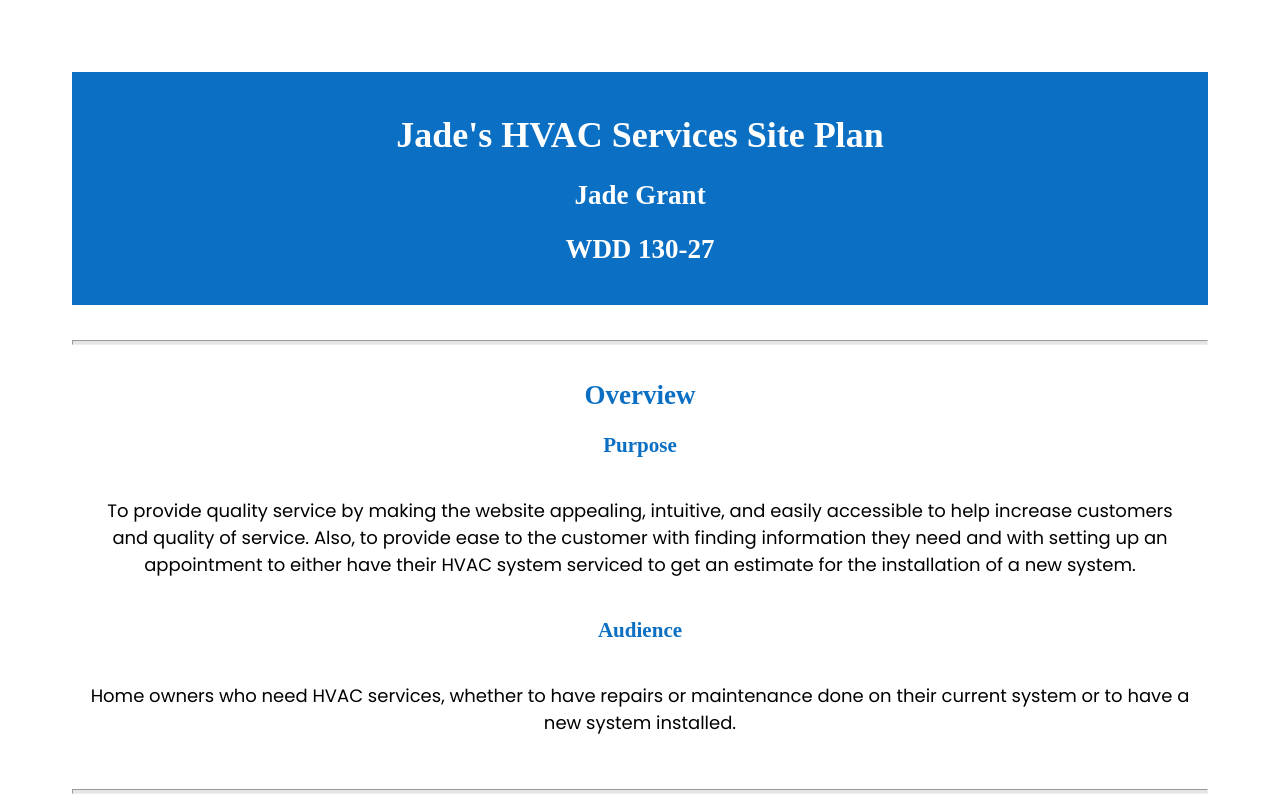
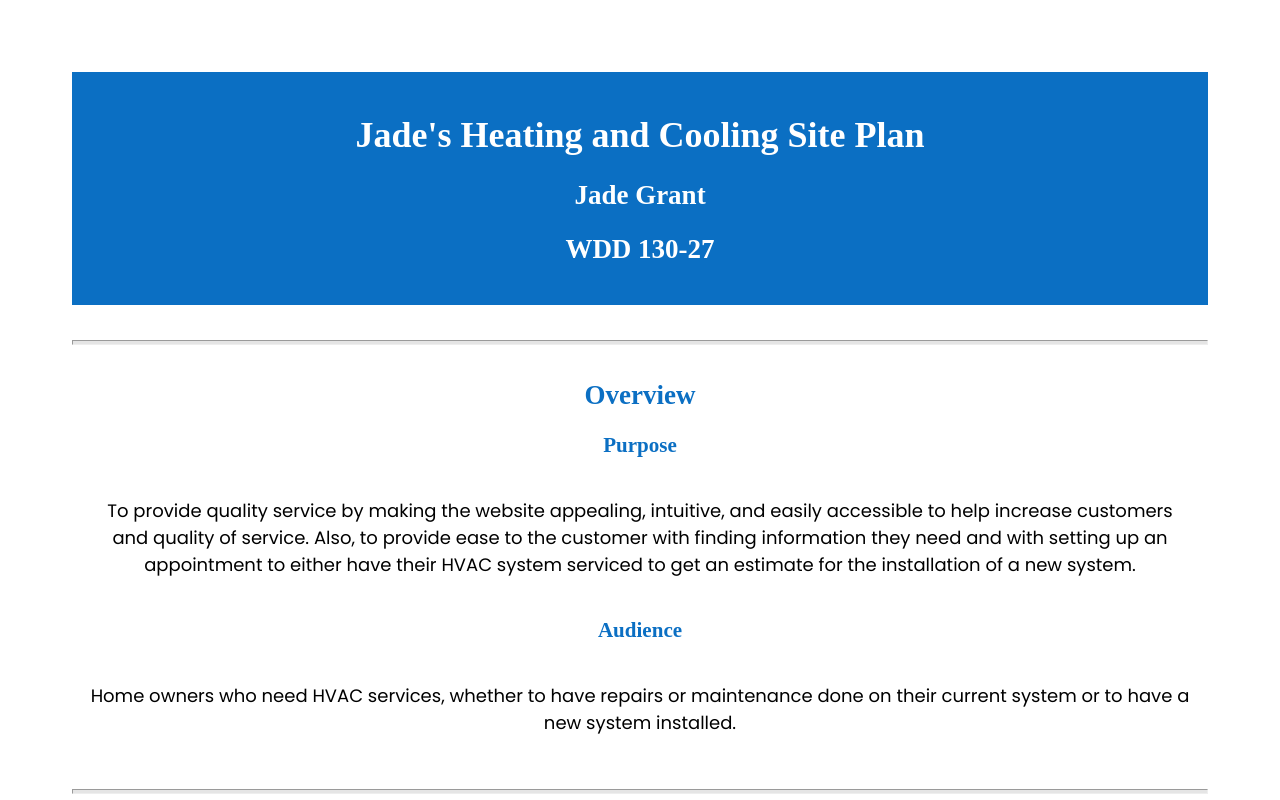
Before and after one commit to JCGrant42/wdd130, a plain HTML site: page jadeshvac/siteplan.html in a window 1280 px wide. Shown: the top 800 px of the page. Drawn offline with Linux system fonts and the light colour scheme.

Commit message:
modified:   jadeshvac/siteplan.html

```diff
--- a/jadeshvac/siteplan.html
+++ b/jadeshvac/siteplan.html
@@ -10,7 +10,7 @@
 
   <body>
     <header>
-      <h1>Jade's HVAC Services Site Plan</h1>
+      <h1>Jade's Heating and Cooling Site Plan</h1>
       <h2>Jade Grant</h2>
       <h2>WDD 130-27</h2>
       <!-- In the header above, add the name or your site, your name and class number. For example if you are in section 3 you would put WDD 130.03 -->
```
